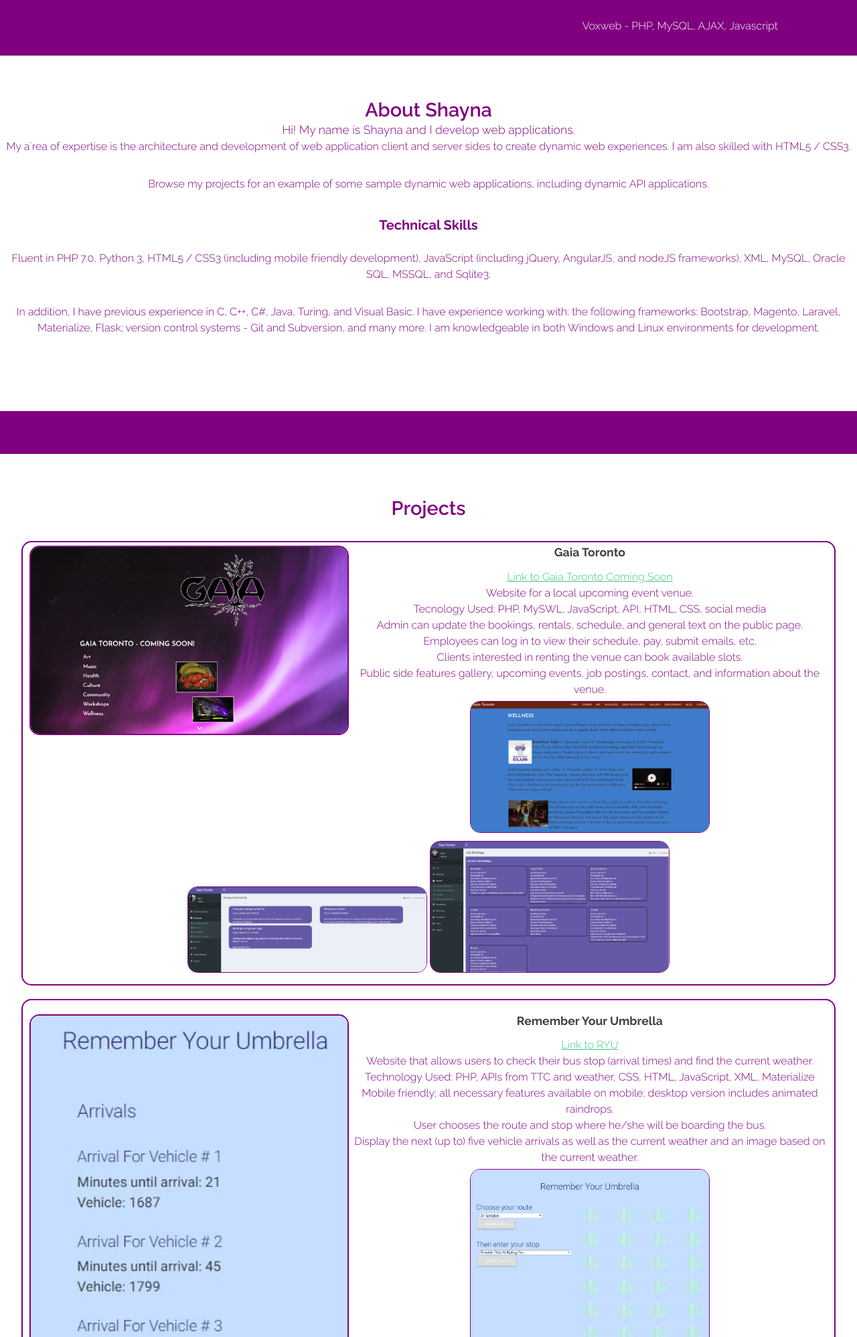
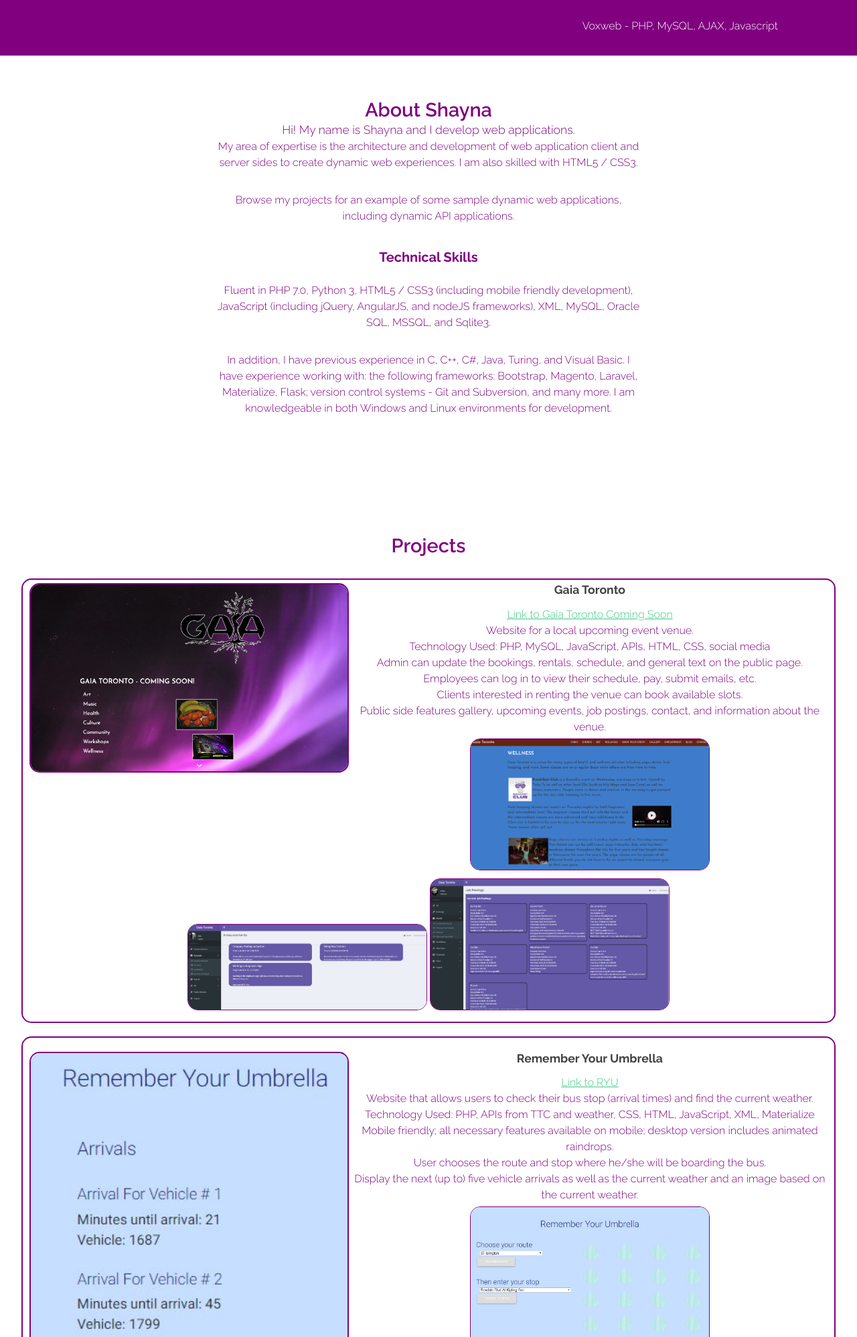
Before and after one commit to shaynak112/portfolioUpdate, a PHP site: page / in a window 1280 px wide. Shown: the part 453-2450 px from the top of the page at 67% size. Run offline with PHP 8.4, Linux system fonts and the light colour scheme.

Commit message:
Add files via upload
updated main page

```diff
--- a/index.php
+++ b/index.php
@@ -12,6 +12,7 @@
 		<script src="js/skel.min.js"></script>
 		<script src="js/skel-layers.min.js"></script>
 		<script src="js/init.js"></script>
+		<script src="js/enlargeImg.js"></script>
 		<noscript>
 			<link rel="stylesheet" href="css/skel.css" />
 			<link rel="stylesheet" href="css/style.css" />
@@ -94,19 +95,20 @@
 			<div class="wrapper style2">
 
 				<section id='about'>
-									<header class="major">
+									<header class="major" style='margin-left:25%;margin-right:25%;'>
 										<h2>About Shayna</h2>
 										<span class="byline">Hi! My name is Shayna and I develop web applications.</span>
-										<p>My a`rea of expertise is the architecture and development of web application client and server sides to create dynamic web experiences. I am also skilled with HTML5 / CSS3.</p>
+										<p>My area of expertise is the architecture and development of web application client and server sides to create dynamic web experiences. I am also skilled with HTML5 / CSS3.</p>
 										<p>Browse my projects for an example of some sample dynamic web applications, including dynamic API applications.</p>
 										<h3>Technical Skills</h3>
 										<p>Fluent in PHP 7.0, Python 3, HTML5 / CSS3 (including mobile friendly development), JavaScript (including jQuery, AngularJS, and nodeJS frameworks), XML, MySQL, Oracle SQL, MSSQL, and Sqlite3.</p>
 										<p>In addition, I have previous experience in C, C++, C#, Java, Turing, and Visual Basic. I have experience working with: the following frameworks: Bootstrap, Magento, Laravel, Materialize, Flask; version control systems - Git and Subversion, and many more. I am knowledgeable in both Windows and Linux environments for development.</p>
 									</header>
-								</section>
-					</div>
 				</section>
 			</div>
+<div class='purpleLine'>
+</div>
+
 
 		<!-- Main -->
 			<div id="main" class="wrapper style2">
@@ -126,11 +128,11 @@
 											<h3>Gaia Toronto</h3>
 											<div><a href='http://www.gaia-toronto.com' TARGET='_BLANK'>Link to Gaia Toronto Coming Soon</a></div>
 											<div>Website for a local upcoming event venue.</div>
-											<div>Tecnology Used: PHP, MySWL, JavaScript, API, HTML, CSS, social media</div>
+											<div>Technology Used: PHP, MySQL, JavaScript, APIs, HTML, CSS, social media</div>
 											<div>Admin can update the bookings, rentals, schedule, and general text on the public page.</div>
 											<div>Employees can log in to view their schedule, pay, submit emails, etc.</div>
 											<div>Clients interested in renting the venue can book available slots.</div>
-											<div>Public side features gallery, upcoming events, job postings, contact, and information about the venue.
+											<div>Public side features gallery, upcoming events, job postings, contact, and information about the venue.</div>
 											<div>
 												<img src='images/gaia/wellness.PNG' style='width:30%;' class='projectImg'>
 												<img src='images/gaia/employeesView.PNG' style='width:30%;' class='projectImg'>
@@ -255,7 +257,7 @@
 										<li class='oneProject'>
 											<span></span>
 											<h3>Projects In Progress</h3>
-											<div>website for customers to purchase photography and prints; including payment system and user interactions; based in PHP.</div>
+											<div>Website for customers to purchase photography and prints; including payment system and user interactions; based in PHP.</div>
 											<div>Portfolio for client with store and payment system; based in PHP.</div>
 											<div>Game for music class based on music notes where the teacher is able to save specific games and the music notes are randomized; based in PHP.</div>
 										</li>
@@ -264,6 +266,9 @@
 								</section>
 							</div>
 
+
+<div class='purpleLine'>
+</div>
 
 							<div class="wrapper style2">
 				<section class="container" >
@@ -344,55 +349,44 @@
 							</div>
 						</div>
 
+						<div class='purpleLine'>
+</div>
 
 
-			<div style='margin-left:15%;margin-right:15%;'>
-				<section class="container" >
-					<header>
-						<h2>Contact Shayna</h2>
+						<div class="wrapper style2">
+				<section class="container" id='contact'>
+					<header class="major">
+						<h2>Contact</h2>
 					</header>
 					<div class="row">
 
 						<!-- Content -->
-							<div>
-								<section id='contact'>
 
+    <div class="6u">
+                <div>
 
-                <p style='text-align:center;font-size:1.5em;'>E-mail: <a style='color:#8c8cff;' href="mailto:shayna@shaynak112.com">shayna@shaynak112.com</a></p>
-
-                <div style='text-align:center;' class="buttons">
-                        <a href="https://www.linkedin.com/in/shayna-kingsbury-33189234/" class="button" target='_blank'>LinkedIn</a>
-                        <a href="https://github.com/shaynak112" class="button" target='_blank'>GitHub</a>
-                </div>
-
-                <br/>
-                <br/>
-                <br/>
-
-                <div class='col-twelve' align='center'>
-
-                    <form name="contactform" style='margin:0 auto;' method="post" action="">
+                    <form name="contactform" style='margin:0;' method="post" action="">
 
                 <div>
-                <label for="yourName" >Your name: </label>
-                  <input id="yourName" type="text" style='width:50%;' placeholder="Name" name="yourName"/>
+                <label for="yourName">Your name: </label>
+                  <input id="yourName" type="text" style='width:50%;margin-left:25%;' placeholder="Name" name="yourName"/>
                 </div>
 
                 <div>
                 <label for="email">Your e-mail address: </label>
-                  <input id="email" type="text" style='width:50%;' placeholder="Email" name="email"/>
+                  <input id="email" type="text" style='width:50%;margin-left:25%;' placeholder="Email" name="email"/>
                 </div>
 
                 <div>
                 <label for="phone">Your phone number: </label>
-                  <input id="phone" type="text" style='width:50%;' placeholder="Phone Number" name="phone"/>
+                  <input id="phone" type="text" style='width:50%;margin-left:25%;' placeholder="Phone Number" name="phone"/>
                 </div>
 
                 <div>
                 <label for="message">Your message: </label>
                 </div>
                 <div>
-                  <textarea cols='50%' id="message" placeholder="Message" name="message" style='width:60%;'> </textarea>
+                  <textarea cols='50%' id="message" placeholder="Message" name="message" style='width:50%;margin-left:25%;'> </textarea>
                 </div>
 
                 <br/>
@@ -402,6 +396,8 @@
                   <input type="submit" value="Submit" name="Submit" id="Submit">
 
                   </form>
+
+              </div>
 
                   <?php
 
@@ -435,10 +431,24 @@
 
 
 
-							</div>
+    <div class="6u">
 
 
-					</div>
+
+                <p style='text-align:center;font-size:1.5em;'>E-mail: <a style='color:#8c8cff;' href="mailto:shayna@shaynak112.com">shayna@shaynak112.com</a></p>
+
+                <p>Located in Toronto, Ontario, Canada</p>
+
+                <div style='text-align:center;' class="buttons">
+                        <a href="https://www.linkedin.com/in/shayna-kingsbury-33189234/" class="button" target='_blank'>LinkedIn</a>
+                        <br/>
+                        <br/>
+                        <a href="https://github.com/shaynak112" class="button" target='_blank'>GitHub</a>
+                </div>
+</div>
+            </div>
+        </section>
+    </div>
 
 
 
@@ -447,18 +457,13 @@
 
 
 
-				</section>
-			</div>
+		<!-- Footer
 
+		<div class="wrapper style2">
+			<div id="footer">
+				<div class="container">-->
 
-
-
-
-		<!-- Footer -->
-			<div id="footer">
-				<div class="container">
-
-					<!-- Lists -->
+					<!-- Lists
 						<div class="row">
 							<div class="8u">
 								<section>
@@ -508,15 +513,15 @@
 									</ul>
 								</section>
 							</div>
-						</div>
+						</div>-->
 
-					<!-- Copyright -->
+					<!-- Copyright
 						<div class="copyright">
 							Design: <a href="http://templated.co">TEMPLATED</a> Images: <a href="http://unsplash.com">Unsplash</a> (<a href="http://unsplash.com/cc0">CC0</a>)
-						</div>
+						</div>-->
 
 				</div>
 			</div>
-
+</div>
 	</body>
 </html>
```
